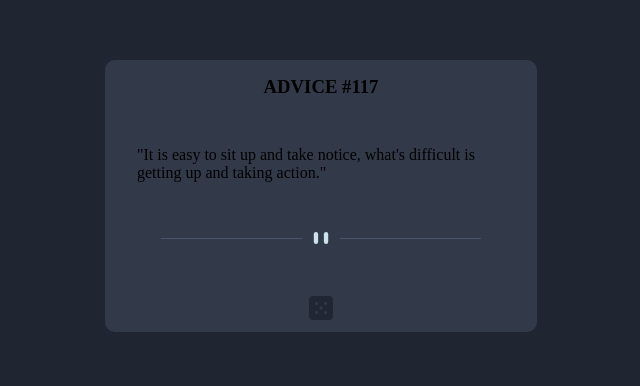
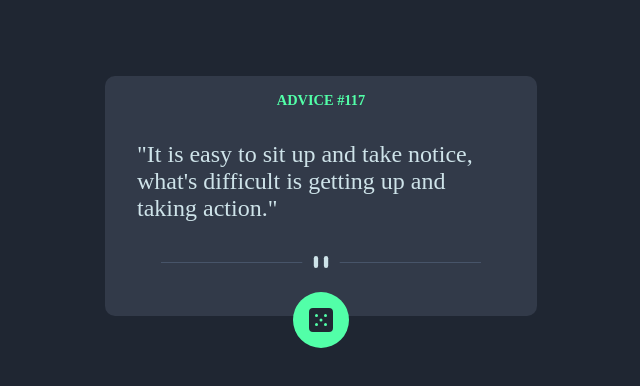
Before and after one commit to Youssoufai/advice-generator, a plain HTML site: page index.html in a window 1280 px wide. Shown: the part 204-590 px from the top of the page, without its empty margins (319-959 px from the left). Drawn offline with Linux system fonts and the light colour scheme.

Commit message:
Complete Desktop

```diff
--- a/index.html
+++ b/index.html
@@ -12,13 +12,15 @@
 <body>
     <main>
         <h3>ADVICE #117</h3>
-        <p>
+        <p class="advice-p">
             "It is easy to sit up and take notice, what's difficult is getting up and taking action."
         </p>
         <div>
             <img src="./images/pattern-divider-desktop.svg" alt="">
         </div>
-        <img src="./images/icon-dice.svg" alt="">
+        <div class="box">
+            <img src="./images/icon-dice.svg" alt="">
+        </div>
     </main>
 </body>
 
--- a/style.css
+++ b/style.css
@@ -21,17 +21,46 @@ body {
 }
 
 main {
-    height: 17rem;
+    height: 15rem;
     width: 27rem;
     background: var(--DARK-GRAYISH-BLUE);
     border-radius: 10px;
     display: flex;
     align-items: center;
     flex-direction: column;
-    gap: 3rem;
+    gap: 2rem;
     padding: 1rem 2rem;
 }
 
 main div img {
     width: 20rem;
 }
+
+main h3 {
+    color: var(--NEON-GREEN);
+    font-size: .9rem;
+}
+
+main p {
+    color: var(--LIGHT-CYAN);
+    font-size: 1.5rem;
+}
+
+.box {
+    width: 3.5rem;
+    height: 3.5rem;
+    background: var(--NEON-GREEN);
+    display: flex;
+    justify-content: center;
+    align-items: center;
+    border-radius: 100%;
+    margin-top: -12px;
+    padding: 1.5rem;
+    cursor: pointer;
+}
+
+.box img {
+    height: 1.5rem;
+    width: 1.5rem;
+    cursor: pointer;
+}
```
